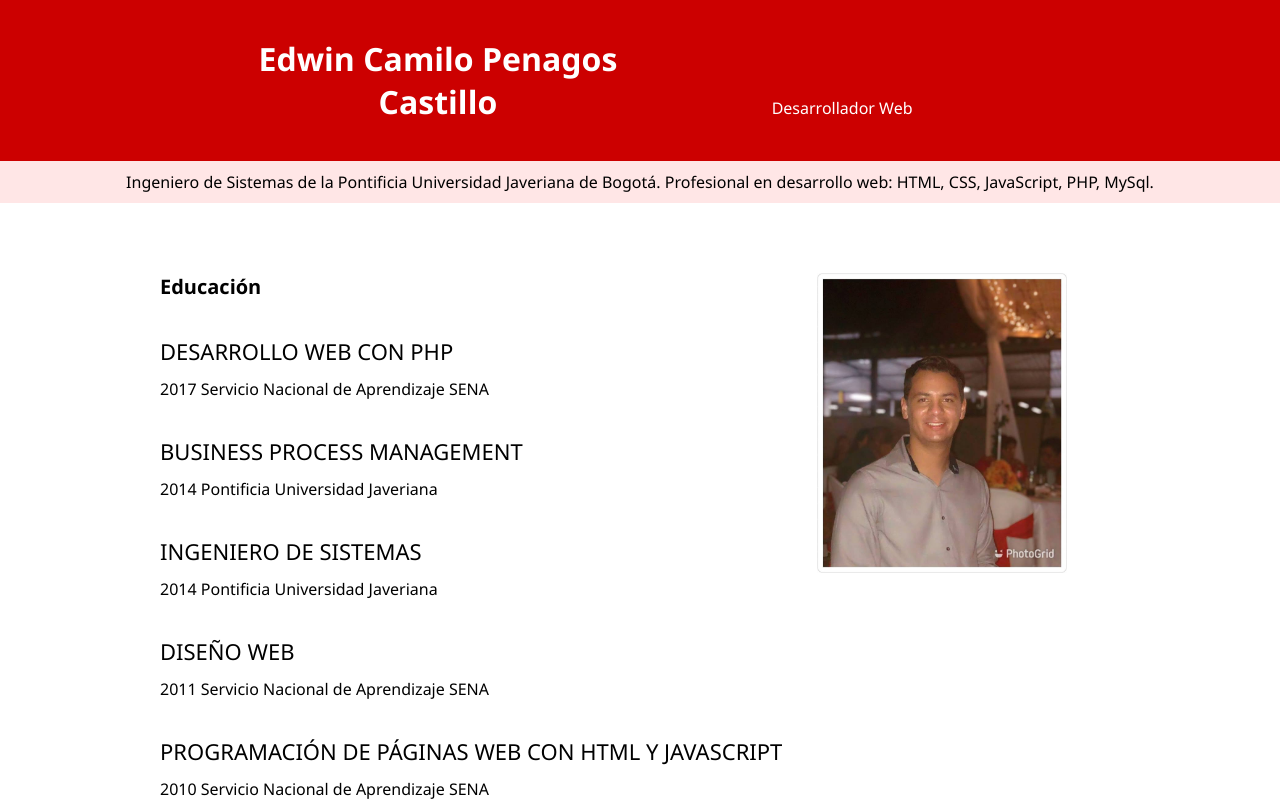
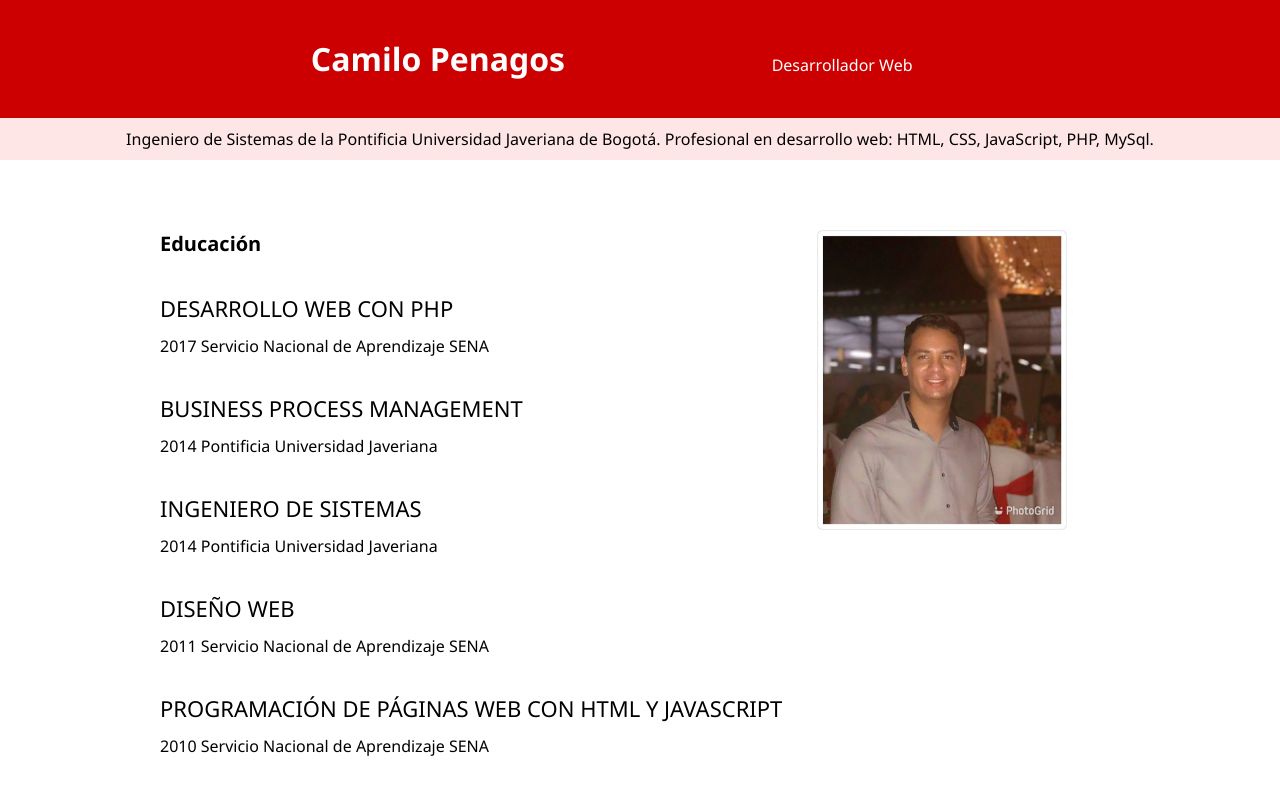
Before and after one commit to CamiloPenagos/camilopenagos.github.com, a plain HTML site: page CV/index.html in a window 1280 px wide. Shown: the top 803 px of the page. Drawn offline with Linux system fonts and the light colour scheme.

Commit message:
Update index.html

```diff
--- a/CV/index.html
+++ b/CV/index.html
@@ -7,7 +7,7 @@
 </head>
 <body style="font-family: Segoe UI, Helvetica, Sans-Serif; margin: 0px">
 	<header style="background-color: #cc0000;color:white; text-align: center; padding: 16px">
-		<h1 style="display: inline-block; width: 400px; font-weight: 700 ">Edwin Camilo Penagos Castillo</h1>
+		<h1 style="display: inline-block; width: 400px; font-weight: 700 ">Camilo Penagos</h1>
 		<p style="display: inline-block; width: 400px; font-weight: 200"> Desarrollador Web</p>
 	</header>
 	<div style="background-color: #ffe6e6; color:black; text-align: center; padding: 10px">
```
